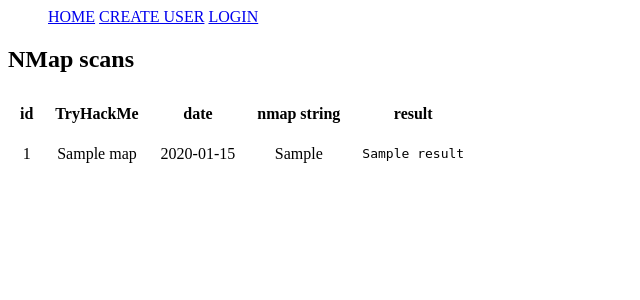
After one commit to JaredBorowitz/CS250_FInal_Project, a Flask app: template templates/view.html in a window 1280 px wide. The commit adds this page. Shown: the top 300 px of the page, without its empty margins (0-640 px from the left). Run offline with Flask 3, Linux system fonts and the light colour scheme; tables that the repository leaves empty hold one stand-in row (values such as "Sample post"); the template is opened without the code that fills it: values that come from a table or form of the project are taken from there, most other values are stand-ins (such as "Sample title", 1, 10 or a date in 2020).

Commit message:
OS SYSTEM3

```diff
--- a/app.py
+++ b/app.py
@@ -18,7 +18,8 @@ class User(UserMixin, db.Model):
 class NMap(UserMixin, db.Model):
     id = db.Column(db.Integer, primary_key=True)
     THMname = db.Column(db.String)
-    nmapStr = db.column(db.String)
+    date = db.Column(db.String)
+    nmapStr = db.Column(db.String)
     fileRoute = db.Column(db.String)
 
 with app.app_context():
@@ -77,6 +78,7 @@ def login():
         return "Error"
 
 @app.route('/nmapForm', methods=['GET','POST'])
+@login_required
 def nmap():
     if request.method=='GET':
         return render_template("nmapForm.html")
@@ -102,7 +104,7 @@ def nmap():
         thmName = request.form['thmName']
         userName = current_user.username
 
-        fileName = f"{userName}{timestamp}.txt"
+        fileName = f"static/{userName}{timestamp}.txt"
 
         print(fileName)
         print(thmName)
@@ -110,9 +112,27 @@ def nmap():
         fullString = f"{nmap_string} -oN {fileName}"
 
         system(fullString)
+        date=datetime.now().strftime("%d%m%Y")
+
+        nmap = NMap(THMname=thmName, date = date, nmapStr=nmap_string,fileRoute=fileName)
+        db.session.add(nmap)
+        db.session.commit()
 
         return render_template("nmapForm.html", nmap = nmap_string)
 
+
+@app.route("/view")
+def view():
+    nmaps = NMap.query.all()
+    results = []
+    for i in nmaps:
+        filepath = i.filepath
+        with open(filepath, "r", errors=replace) as f:
+            results.append(f.read())
+
+
+    print(filepaths)
+    return render_template("view.html", nmaps=nmaps, results=results)
 
 @app.errorhandler(404)
 def e404(err):
--- a/static/style.css
+++ b/static/style.css
@@ -0,0 +1,9 @@
+th, td {
+    padding:10px;
+    text-align:center;
+    vertical-align: middle;
+}
+
+nav ul li {
+    display: inline;
+}
--- a/templates/base.html
+++ b/templates/base.html
@@ -9,15 +9,16 @@
                 <a href="/">HOME</a>
             </li>
             <li>
+                <a href="/create">CREATE USER</a>
+            </li>
+            <li>
                 <a href="/login">LOGIN</a>
             </li>
+            {% if current_user.is_authenticated %}
             <li>
                 <a href="/nmapForm">NMAP</a>
             </li>
-            <li>
-                <a href="/create">CREATE USER</a>
-            </li>
-
+            {% endif %}
         </ul>
     </nav>
     {% block body %}{% endblock %}
--- /dev/null
+++ b/templates/view.html
@@ -0,0 +1,22 @@
+{% extends "base.html" %}
+{% block body %}
+<h2>NMap scans</h2>
+<table>
+    <tr>
+        <th>id</th>
+        <th>TryHackMe</th>
+        <th>date</th>
+        <th>nmap string</th>
+        <th>result</th>
+    </tr>
+    {% for nmap in nmaps %}
+    <tr>
+        <td>{{ nmap.id }}</td>
+        <td>{{ nmap.THMname }}</td>
+        <td>{{ nmap.date }}</td>
+        <td>{{ nmap.nmapStr }}</td>
+        <td><pre>{{ results[loop.index0] }}</pre></td>
+    </tr>
+    {% endfor %}
+</table>
+{% endblock %}
```
Also changed, not shown: instance/database.db.
